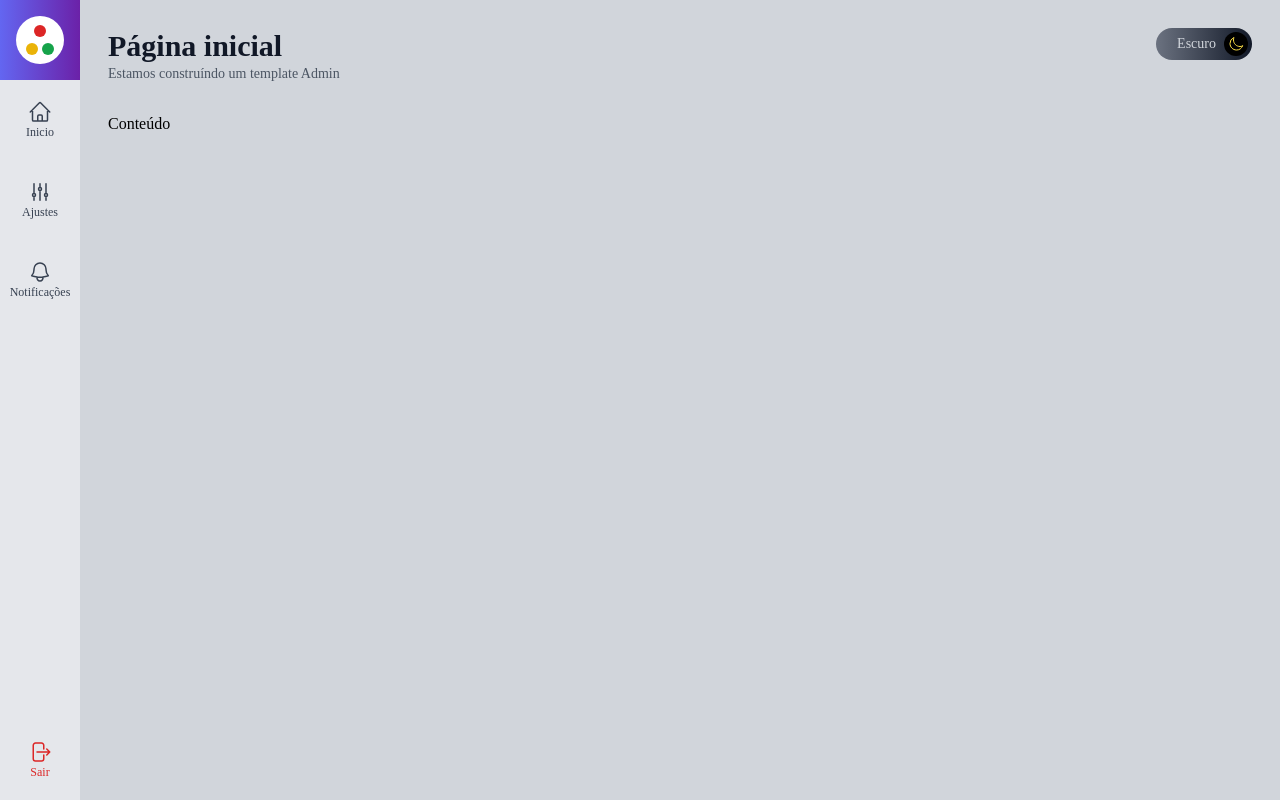
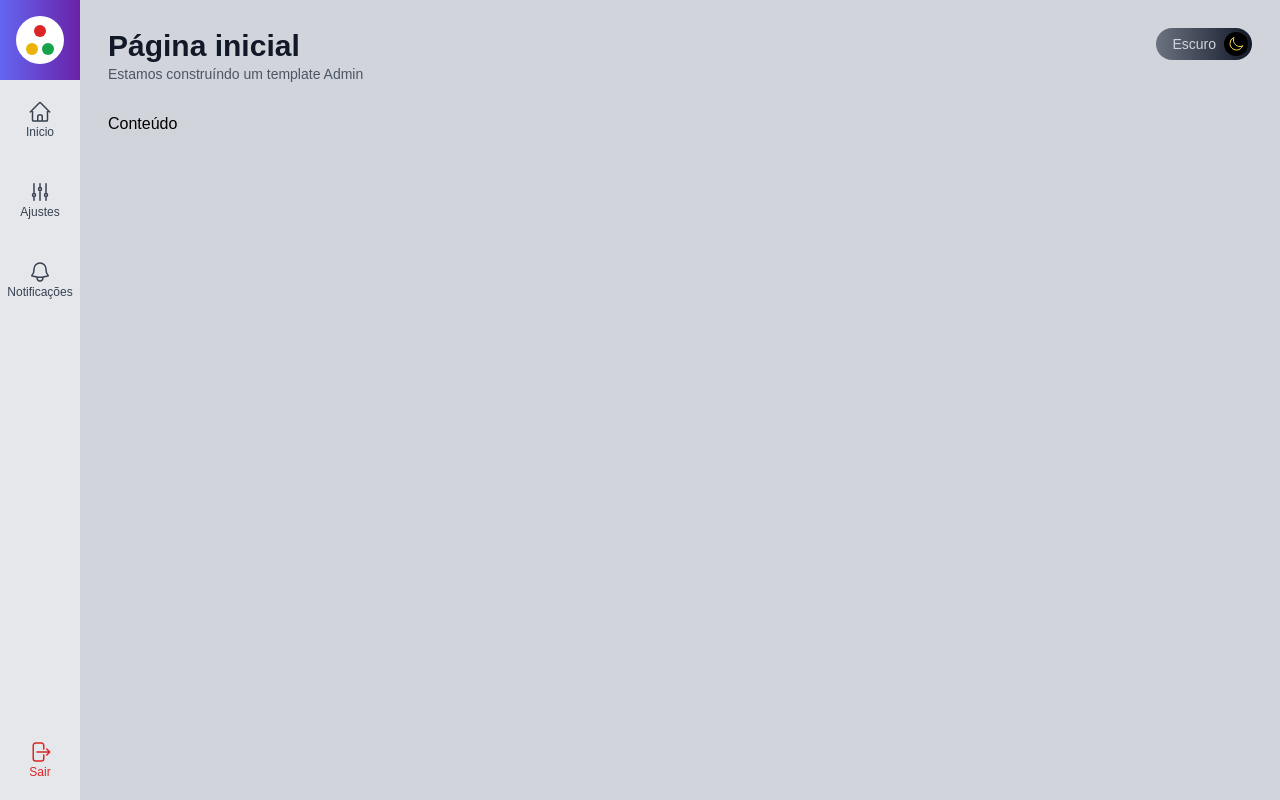
Before and after one commit to ednosmab/admin-template, a Next.js app: page / in a window 1280 px wide. Built offline with nearby package versions, Linux system fonts and the light colour scheme.

Commit message:
fixed font display issue

```diff
--- a/src/styles/globals.css
+++ b/src/styles/globals.css
@@ -12,7 +12,7 @@ html,
 body {
     margin: 0;
     padding: 0;
-    font-family: "Poppins", serif;
+    font-family: "Poppins", sans-serif;
 }
 
 a {
```
